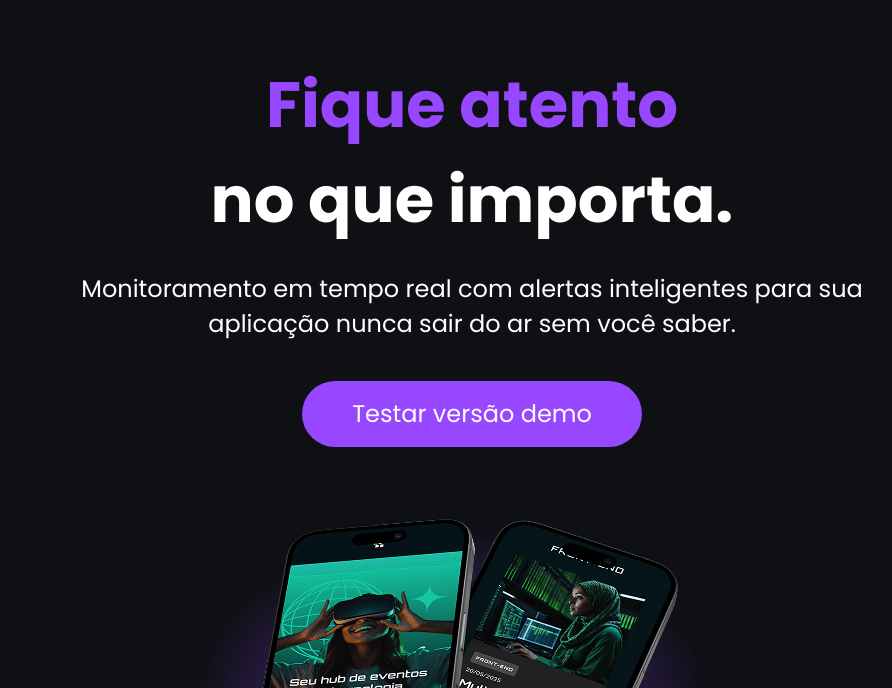
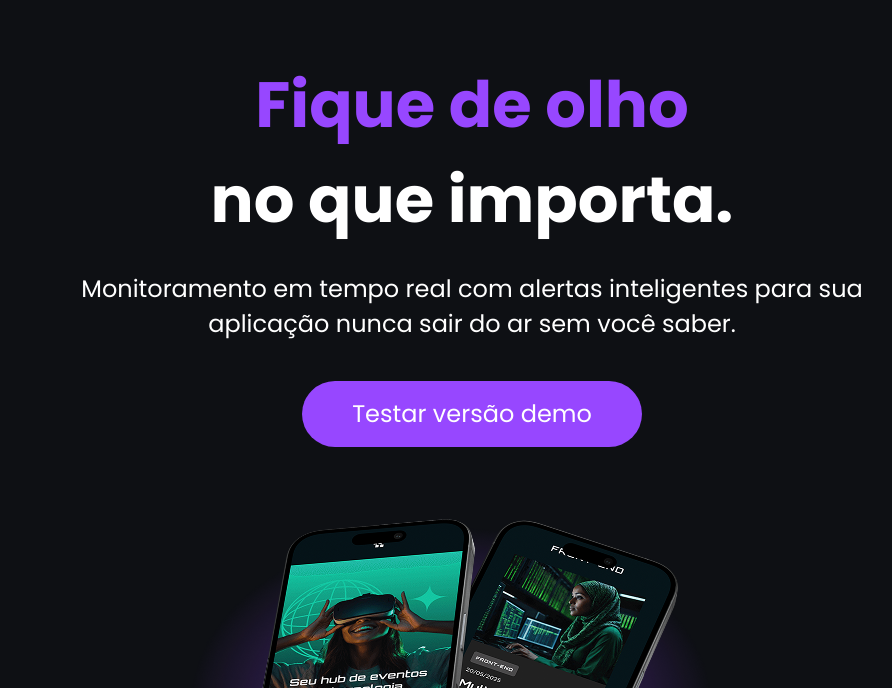
Before and after one commit to GuilhermeOliveira24/tecboard, a plain HTML site: page index.html in a window 1280 px wide. Shown: the part 112-800 px from the top of the page, without its empty margins (168-1060 px from the left). Drawn offline with Linux system fonts and the light colour scheme.

Commit message:
Desfaz a alterção de titulo da pagina

```diff
--- a/index.html
+++ b/index.html
@@ -18,7 +18,7 @@
 
     <main>
         <section>
-            <h1 class="titulo"><span >Fique atento </span>
+            <h1 class="titulo"><span >Fique de olho </span>
                 <br>no que importa.</h1>
 
             <p class="paragrafo">Monitoramento em tempo real com alertas inteligentes para sua aplicação nunca sair do ar sem você saber. </p>
```
